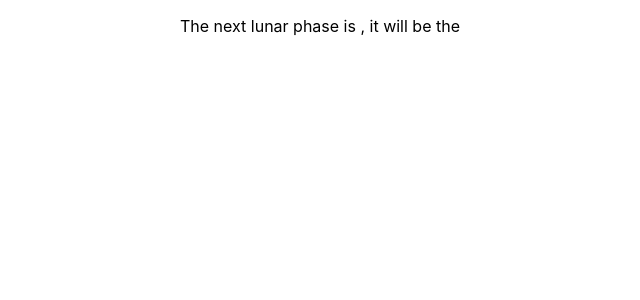
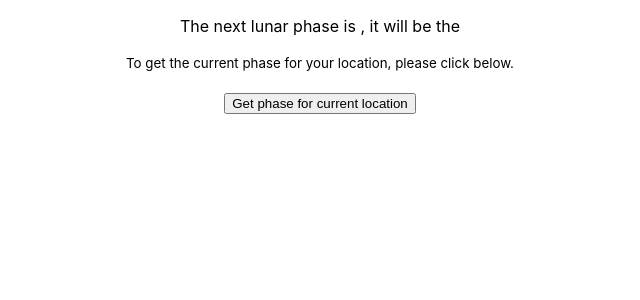
Before and after one commit to Slooowpoke/lunar-calculator, a React (Create React App) app: page / in a window 1280 px wide. Shown: the top 300 px of the page, without its empty margins (320-960 px from the left). Built offline with nearby package versions, Linux system fonts and the light colour scheme; no server answers.

Commit message:
Included CurrentPhaseContainer into App.jsx

```diff
--- a/src/App.jsx
+++ b/src/App.jsx
@@ -1,12 +1,14 @@
 import React from "react";
 import "./App.css";
 import NextPhaseContainer from "./components/NextPhaseContainer";
+import CurrentPhaseContainer from "./components/CurrentPhaseContainer";
 
 function App() {
   return (
     <div className="App">
       <section>
         <NextPhaseContainer />
+        <CurrentPhaseContainer />
       </section>
     </div>
   );
```
